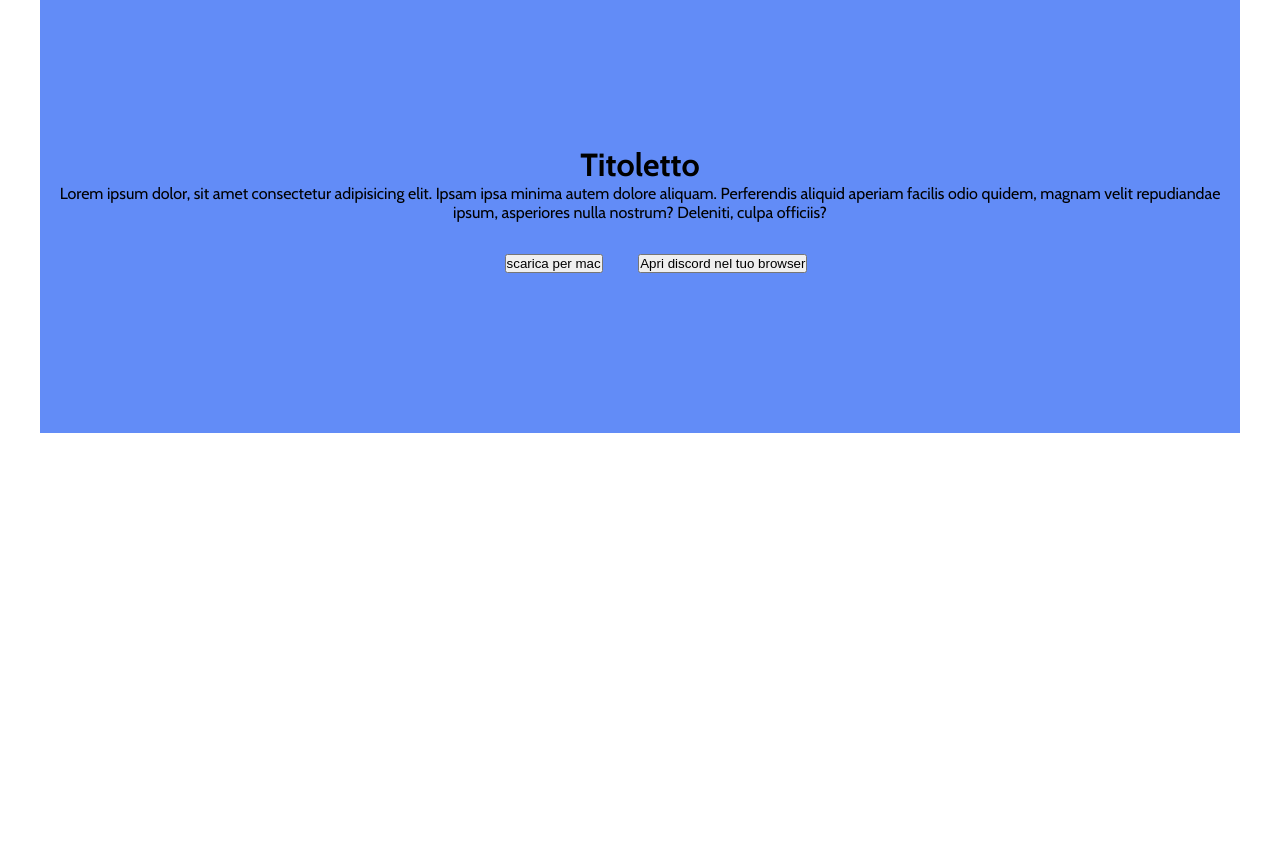
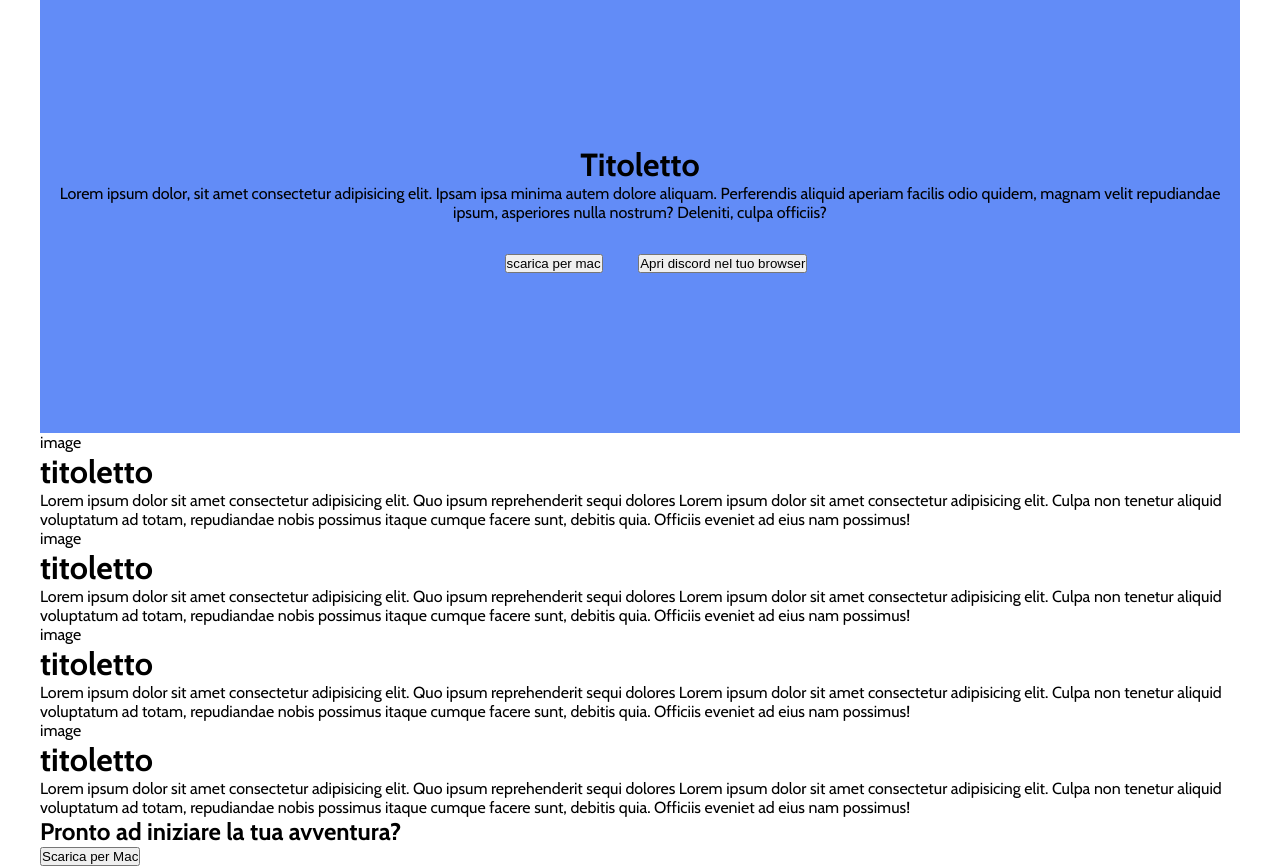
Before and after one commit to Ortello7/htmlcss-struttura-discord, a plain HTML site: page index.html in a window 1280 px wide. Shown: the part 52-918 px from the top of the page. Before the commit the page ends 800 px from the top, so only its background shows below. Drawn offline with nearby package versions, Linux system fonts and the light colour scheme.

Commit message:
scrittura del main

```diff
--- a/index.html
+++ b/index.html
@@ -29,6 +29,28 @@
             <button class="button">Apri discord nel tuo browser</button>
         </div>
     </header>
-    <main></main>
+    <main>
+        <div class="main-flex">
+            <div class="item-img">image</div>
+            <div class="item-info"><h1>titoletto</h1>Lorem ipsum dolor sit amet consectetur adipisicing elit. Quo ipsum reprehenderit sequi dolores Lorem ipsum dolor sit amet consectetur adipisicing elit. Culpa non tenetur aliquid voluptatum ad totam, repudiandae nobis possimus itaque cumque facere sunt, debitis quia. Officiis eveniet ad eius nam possimus!</div>
+        </div>
+
+        <div class="flex-second">
+            <div class="item-img">image</div>
+            <div class="item-info"><h1>titoletto</h1>Lorem ipsum dolor sit amet consectetur adipisicing elit. Quo ipsum reprehenderit sequi dolores Lorem ipsum dolor sit amet consectetur adipisicing elit. Culpa non tenetur aliquid voluptatum ad totam, repudiandae nobis possimus itaque cumque facere sunt, debitis quia. Officiis eveniet ad eius nam possimus!</div>
+        </div>
+
+        <div class="main-flex">
+            <div class="item-img">image</div>
+            <div class="item-info"><h1>titoletto</h1>Lorem ipsum dolor sit amet consectetur adipisicing elit. Quo ipsum reprehenderit sequi dolores Lorem ipsum dolor sit amet consectetur adipisicing elit. Culpa non tenetur aliquid voluptatum ad totam, repudiandae nobis possimus itaque cumque facere sunt, debitis quia. Officiis eveniet ad eius nam possimus!</div>
+        </div>
+
+        <div class="main-lastflex">
+            <div class="item-img-last">image</div>
+            <div class="item-info-last"><h1>titoletto</h1>Lorem ipsum dolor sit amet consectetur adipisicing elit. Quo ipsum reprehenderit sequi dolores Lorem ipsum dolor sit amet consectetur adipisicing elit. Culpa non tenetur aliquid voluptatum ad totam, repudiandae nobis possimus itaque cumque facere sunt, debitis quia. Officiis eveniet ad eius nam possimus!</div>
+            <h2><strong>Pronto ad iniziare la tua avventura?</strong></h2>
+            <button class="mac">Scarica per Mac</button>
+        </div>
+    </main>
     <footer></footer>
 </body>
```
